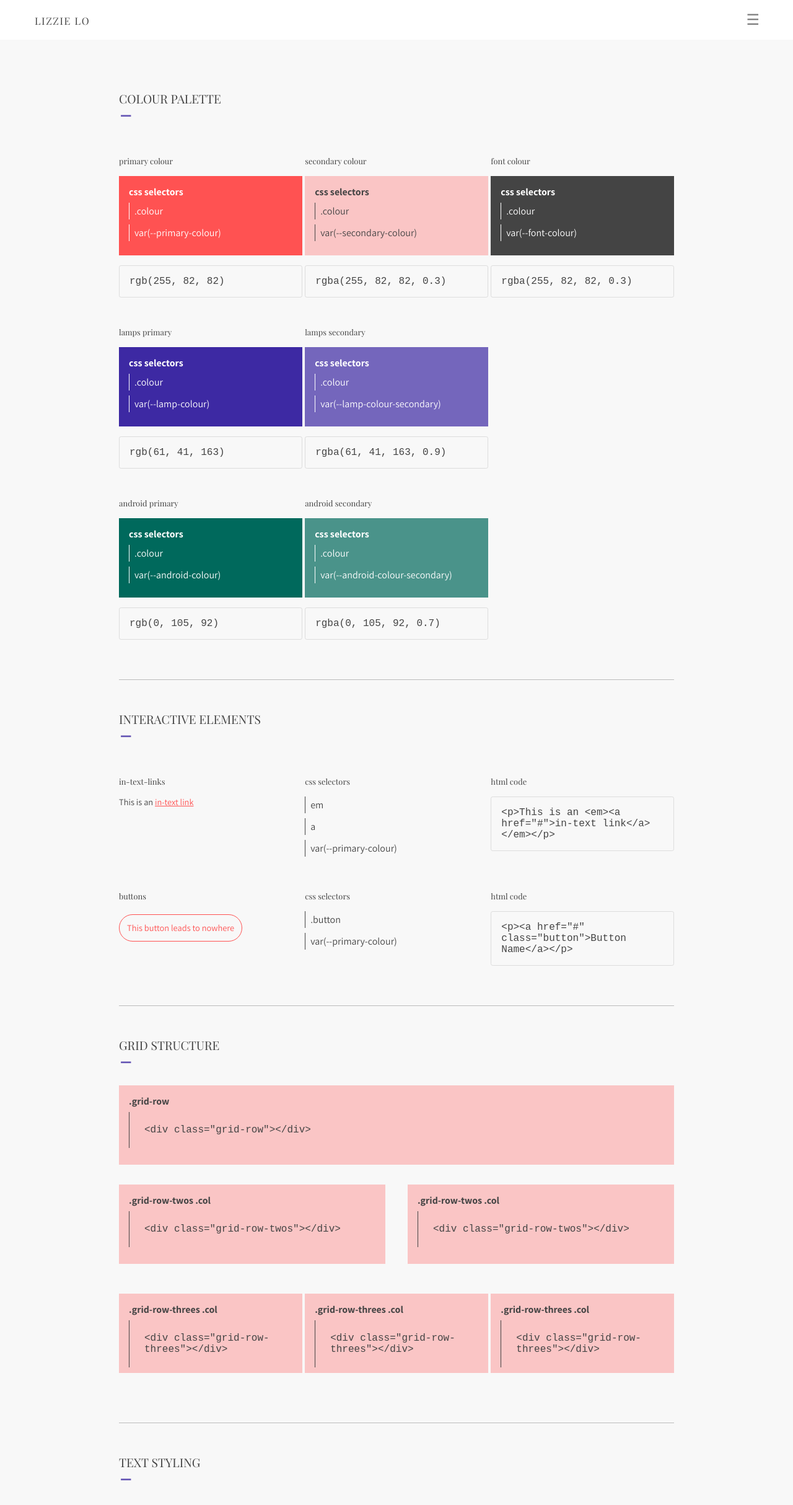
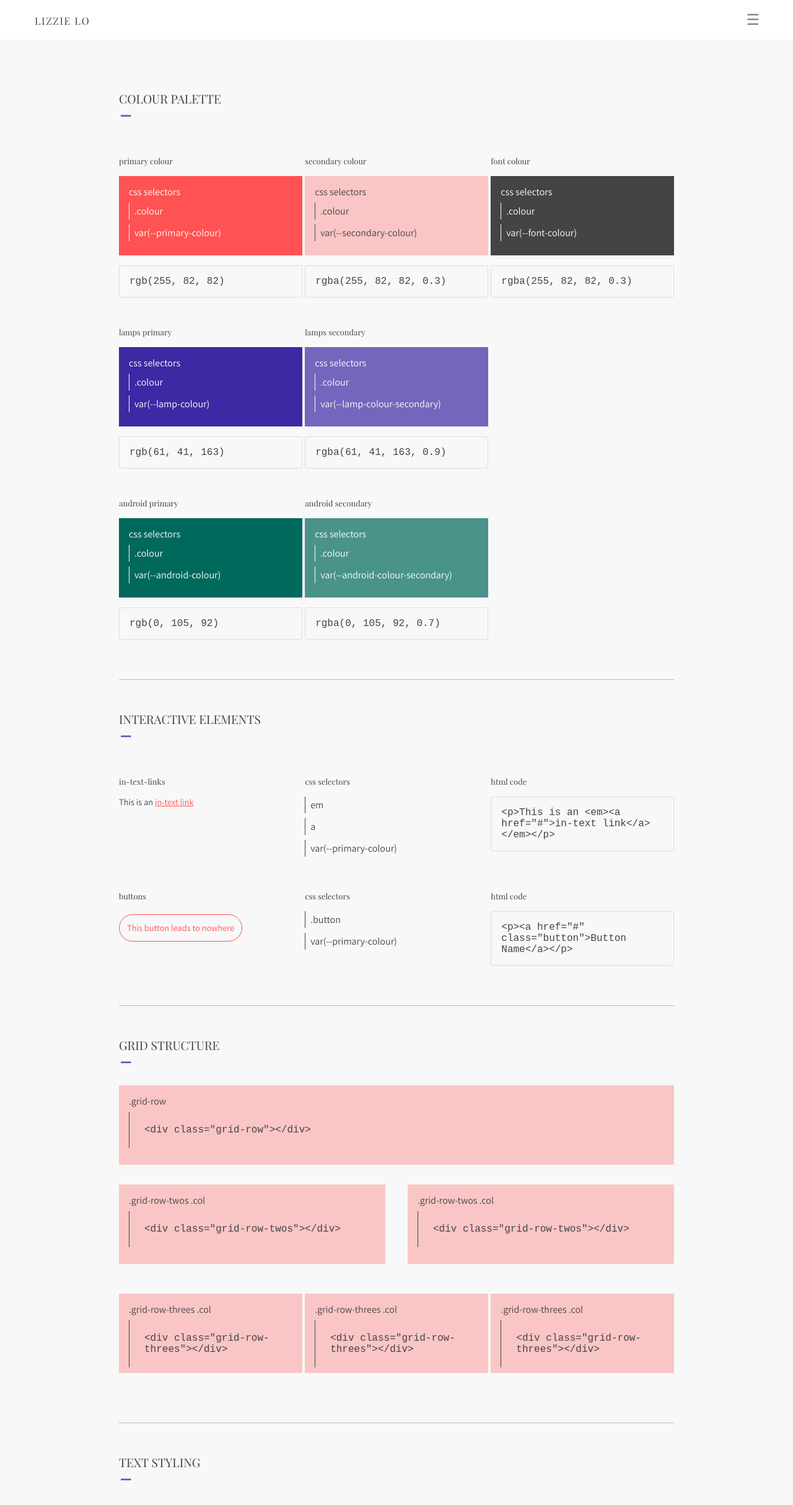
Before and after one commit to elizabethlo2946/Portfolio, a plain HTML site: page styleguide.html in a window 1280 px wide. Shown: the top 2428 px of the page at 62% size. Drawn offline with Linux system fonts and the light colour scheme.

Commit message:
HTML validation
woopsie dasies
bandaids have been applied and is well on its way to recovery

```diff
--- a/styleguide.html
+++ b/styleguide.html
@@ -23,7 +23,7 @@
          </div>
       </nav>
 
-      <button id="nav-toggle" class="nav-icon" onclick="openNav()" aria-hidden="false"  aria-controls="myNav">&#9776;</button>
+      <button id="nav-toggle" class="nav-icon" onclick="openNav()" aria-hidden="false"  aria-controls="nav-items">&#9776;</button>
    </header>
    <!-- credit end -->
 
@@ -35,7 +35,8 @@
          <div class="col">
             <h3>primary colour</h3>
             <div class="colour primary-colour">
-               <ul>css selectors
+               css selectors
+               <ul>
                   <li>.colour</li>
                   <li>var(--primary-colour)</li>
                </ul>
@@ -47,7 +48,8 @@
          <div class="col">
             <h3>secondary colour</h3>
             <div class="colour secondary-colour">
-               <ul>css selectors
+               css selectors
+               <ul>
                   <li>.colour</li>
                   <li>var(--secondary-colour)</li>
                </ul>
@@ -59,7 +61,8 @@
          <div class="col">
             <h3>font colour</h3>
             <div class="colour">
-               <ul>css selectors
+               css selectors
+               <ul>
                   <li>.colour</li>
                   <li>var(--font-colour)</li>
                </ul>
@@ -73,7 +76,8 @@
          <div class="col">
             <h3>lamps primary</h3>
             <div class="colour lamps-colour">
-               <ul>css selectors
+               css selectors
+               <ul>
                   <li>.colour</li>
                   <li>var(--lamp-colour)</li>
                </ul>
@@ -85,7 +89,8 @@
          <div class="col">
             <h3>lamps secondary</h3>
             <div class="colour lamps-colour-secondary">
-               <ul>css selectors
+               css selectors
+               <ul>
                   <li>.colour</li>
                   <li>var(--lamp-colour-secondary)</li>
                </ul>
@@ -100,7 +105,8 @@
          <div class="col">
             <h3>android primary</h3>
             <div class="colour android-colour">
-               <ul>css selectors
+               css selectors
+               <ul>
                   <li>.colour</li>
                   <li>var(--android-colour)</li>
                </ul>
@@ -112,7 +118,8 @@
          <div class="col">
             <h3>android secondary</h3>
             <div class="colour android-colour-secondary">
-               <ul>css selectors
+               css selectors
+               <ul>
                   <li>.colour</li>
                   <li>var(--android-colour-secondary)</li>
                </ul>
@@ -174,7 +181,8 @@
    <section class="styleguide-section">
       <h2>Grid Structure<br /><span class="project-lamps-span">-</span></h2>
       <div class="colour secondary-colour">
-         <ul>.grid-row
+         .grid-row
+         <ul>
             <li>
                <code>
                   &lt;div class="grid-row"&gt;&lt;/div&gt;
@@ -184,7 +192,8 @@
       </div>
       <div class="grid-row-twos">
          <div class="col colour secondary-colour">
-            <ul>.grid-row-twos .col
+            .grid-row-twos .col
+            <ul>
                <li>
                   <code>
                      &lt;div class="grid-row-twos"&gt;&lt;/div&gt;
@@ -193,7 +202,8 @@
             </ul>
          </div>
          <div class="col colour secondary-colour">
-            <ul>.grid-row-twos .col
+            .grid-row-twos .col
+            <ul>
                <li>
                   <code>
                      &lt;div class="grid-row-twos"&gt;&lt;/div&gt;
@@ -204,7 +214,8 @@
       </div>
       <div class="grid-row-threes">
          <div class="col colour secondary-colour">
-            <ul>.grid-row-threes .col
+            .grid-row-threes .col
+            <ul>
                <li>
                   <code>
                      &lt;div class="grid-row-threes"&gt;&lt;/div&gt;
@@ -213,7 +224,8 @@
             </ul>
          </div>
          <div class="col colour secondary-colour">
-            <ul>.grid-row-threes .col
+            .grid-row-threes .col
+            <ul>
                <li>
                   <code>
                      &lt;div class="grid-row-threes"&gt;&lt;/div&gt;
@@ -222,7 +234,8 @@
             </ul>
          </div>
          <div class="col colour secondary-colour">
-            <ul>.grid-row-threes .col
+            .grid-row-threes .col
+            <ul>
                <li>
                   <code>
                      &lt;div class="grid-row-threes"&gt;&lt;/div&gt;
@@ -284,5 +297,6 @@
          </div>
       </div>
    </section>
+   <script src="js/navTest2.js"></script>
 </body>
 </html>
```
Also changed, not shown: aboutMe.html (+2 -2 lines), contact.html (+2 -2 lines), index.html (+2 -2 lines), lamps.html (+3 -5 lines), stanleyPark.html (+3 -3 lines).
